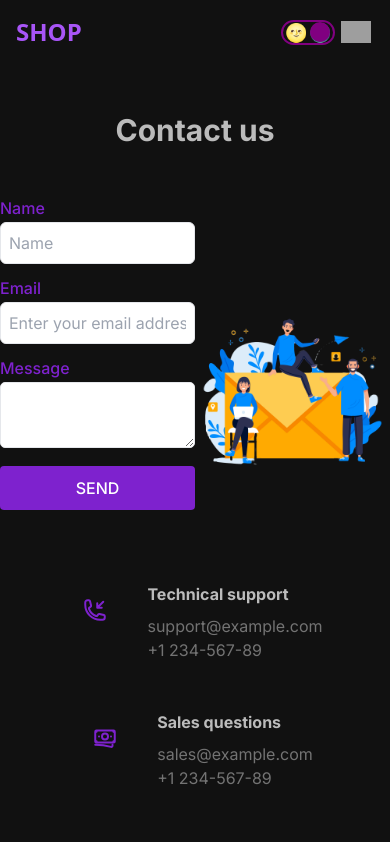
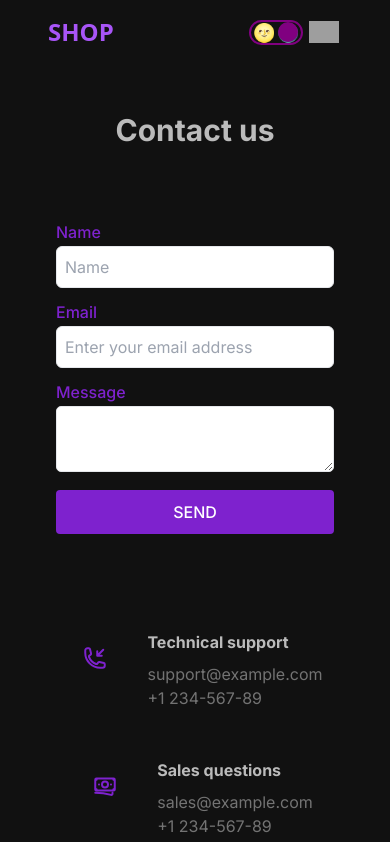
Before and after one commit to Reyad-Mousa/Shop-by-Next-Js, a Next.js app: page /contact in a window 390 px wide. Shown: the top 842 px of the page. Built offline with nearby package versions, Linux system fonts and the light colour scheme; grey boxes are pictures that could not be loaded.

Commit message:
fix layOut

```diff
--- a/src/app/(static)/contact/page.jsx
+++ b/src/app/(static)/contact/page.jsx
@@ -5,7 +5,7 @@ import style from "./page.module.css";
 function contact() {
   return (
     <div className="container my-12 mx-auto ">
-      <section className="mb-32">
+      <section className="mb-32 ">
         <div className="flex justify-center ">
           <div className="text-center md:max-w-xl lg:max-w-3xl">
             <h2 className="mb-12 px-6 text-3xl font-bold">Contact us</h2>
@@ -13,7 +13,7 @@ function contact() {
         </div>
 
         <div className="flex flex-wrap items-center">
-          <form className="mb-12 w-1/2 shrink-0 grow-0 basis-auto md:px-3 lg:mb-0  lg:px-6">
+          <form className="mb-12 w-full sm:w-1/2 shrink-0 grow-0 basis-auto md:px-3 lg:mb-0  p-6 lg:px-6">
             <div className="mb-3 w-full">
               <label
                 className="block font-medium mb-[2px] text-purple-700"
@@ -66,7 +66,7 @@ function contact() {
             </button>
           </form>
 
-          <div className="w-1/2 shrink-0 grow-0 basis-auto flex justify-end ">
+          <div className="w-1/2 shrink-0 grow-0 basis-auto sm:flex justify-end hidden">
             <Image
               // className={style.image}
               src="/images/contact.png"
@@ -77,7 +77,6 @@ function contact() {
             />
           </div>
         </div>
-
 
         <div className="flex flex-wrap">
           <div className="mb-12 w-full shrink-0 grow-0 basis-auto md:w-6/12  flex justify-center">
--- a/src/app/layout.jsx
+++ b/src/app/layout.jsx
@@ -15,10 +15,13 @@ export default function RootLayout({ children }) {
   return (
     <html lang="en">
       <body className={inter.className}>
-        <ThemProvider className="px-24">
-          <Navbar />
-          <div >{children}</div>
-          <Footer />
+        <ThemProvider>
+          {" "}
+          <div className=" px-8 bg">
+            <Navbar />
+            <div>{children}</div>
+            <Footer />
+          </div>
         </ThemProvider>
       </body>
     </html>
```
